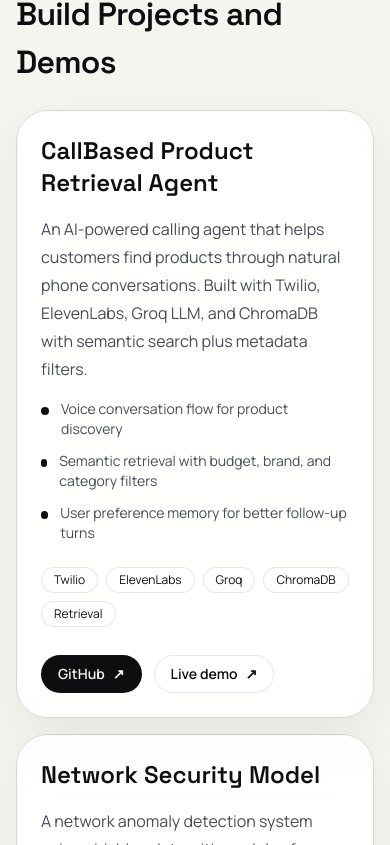
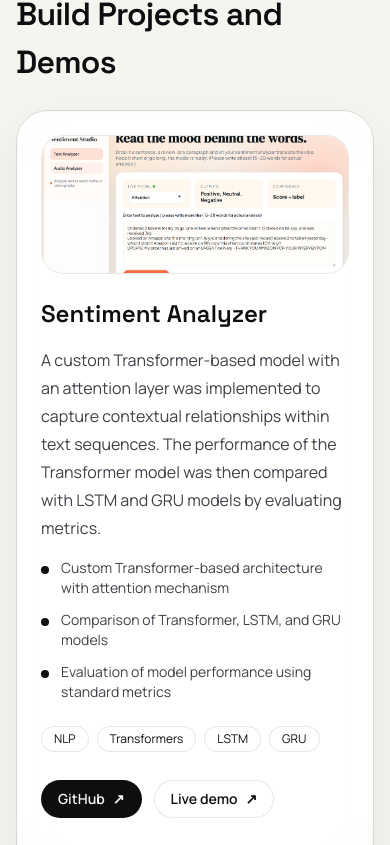
Before and after one commit to AkshitMaheshwari/portfolio, a Next.js app: page / in a window 390 px wide. Shown: the part 4019-4864 px from the top of the page. Built offline with nearby package versions, Linux system fonts and the light colour scheme.

Commit message:
Image added

```diff
--- a/src/app/page.tsx
+++ b/src/app/page.tsx
@@ -6,6 +6,7 @@ import { ThemeToggle } from '@/components/theme-toggle';
 import { CometBorder } from '@/components/comet-border';
 import { TypingHeading } from '@/components/typing-heading';
 import { ScrollReveal } from '@/components/scroll-reveal';
+import { ProjectCard } from '@/components/project-card';
 import { profile } from '@/data/portfolio';
 
 function sectionCard(content: React.ReactNode, className = '', delay = 0, key?: React.Key) {
@@ -246,59 +247,24 @@ export default function HomePage() {
             title="Build Projects and Demos"
             // description="The project section stays in the same visual rhythm so it doesn't compete with the rest of the page."
           />
+          {(() => {
+            const featuredProjects = profile.projects.filter((project) => project.featured);
+            const voiceAgentProject = profile.projects.find(
+              (project) => project.name === 'CallBased Product Retrieval Agent'
+            );
+            const projectsToShow = [
+              ...featuredProjects,
+              ...(voiceAgentProject ? [voiceAgentProject] : [])
+            ].slice(0, 2);
+
+            return (
           <div className="grid gap-4 lg:grid-cols-2">
-            {profile.projects.slice(0, 2).map((project, index) => (
-              <CometBorder key={project.name} delay={index * -1}>
-                <article className="group text-left">
-                    <h3 className="font-[family-name:var(--font-heading)] text-2xl font-semibold text-[var(--text)] transition duration-300 group-hover:tracking-tight">
-                      {project.name}
-                    </h3>
-                    <p className="mt-4 text-base leading-7 text-[var(--muted)]">{project.description}</p>
-
-                    <ul className="mt-4 space-y-3 text-sm text-[var(--muted)] sm:text-base">
-                      {project.highlights.map((item) => (
-                        <li key={item} className="flex gap-3">
-                          <span className="mt-2 h-2 w-2 rounded-full bg-[var(--accent)]" />
-                          <span>{item}</span>
-                        </li>
-                      ))}
-                    </ul>
-
-                    <div className="mt-6 flex flex-wrap justify-start gap-2">
-                      {project.tags.map((tag) => (
-                        <span
-                          key={tag}
-                          className="rounded-full border border-[var(--border)] bg-[var(--surface)] px-3 py-1 text-xs text-[var(--text)]"
-                        >
-                          {tag}
-                        </span>
-                      ))}
-                    </div>
-
-                    <div className="mt-7 flex flex-wrap gap-3">
-                      <a
-                        href={project.githubUrl}
-                        target="_blank"
-                        rel="noreferrer"
-                        className="inline-flex items-center gap-2 rounded-full border border-[var(--border)] bg-[var(--text)] px-4 py-2 text-sm font-semibold text-[var(--page)] transition duration-300 hover:-translate-y-1 hover:scale-[1.02] hover:bg-[var(--accent)] hover:shadow-[0_18px_40px_rgba(0,0,0,0.2)]"
-                      >
-                        GitHub
-                        <span className="transition duration-300 group-hover:translate-x-0.5">↗</span>
-                      </a>
-                      <a
-                        href={project.liveUrl}
-                        target="_blank"
-                        rel="noreferrer"
-                        className="inline-flex items-center gap-2 rounded-full border border-[var(--border)] bg-[var(--surface)] px-4 py-2 text-sm font-semibold text-[var(--text)] transition duration-300 hover:-translate-y-1 hover:scale-[1.02] hover:border-[var(--accent)]/50 hover:bg-[var(--text)] hover:text-[var(--page)]"
-                      >
-                        Live demo
-                        <span className="transition duration-300 group-hover:translate-x-0.5">↗</span>
-                      </a>
-                    </div>
-                  </article>
-              </CometBorder>
+            {projectsToShow.slice(0, 2).map((project, index) => (
+              <ProjectCard key={project.name} project={project} delay={index * -1} />
             ))}
           </div>
+            );
+          })()}
 
           <div className="flex justify-center pt-6">
             <Link
--- /dev/null
+++ b/src/components/project-card.tsx
@@ -0,0 +1,85 @@
+import Image from 'next/image';
+import { CometBorder } from '@/components/comet-border';
+import type { Project } from '@/data/portfolio';
+
+type ProjectCardProps = {
+  project: Project;
+  delay?: number;
+};
+
+export function ProjectCard({ project, delay = 0 }: ProjectCardProps) {
+  return (
+    <CometBorder delay={delay}>
+      <article className="group flex h-full flex-col overflow-hidden text-left">
+        <div className="relative aspect-[16/9] w-full overflow-hidden rounded-[1.4rem] border border-[var(--border)] bg-[var(--surface)]">
+          {project.image ? (
+            <Image
+              src={project.image}
+              alt={project.imageAlt ?? project.name}
+              fill
+              sizes="(max-width: 1024px) 100vw, 50vw"
+              className="object-cover transition duration-500 group-hover:scale-[1.03]"
+            />
+          ) : (
+            <div className="flex h-full w-full items-end bg-[linear-gradient(135deg,rgba(14,14,16,0.9),rgba(14,14,16,0.2))] p-5">
+              <div>
+                <p className="text-[0.62rem] font-semibold uppercase tracking-[0.34em] text-[var(--page)]/70">
+                  Project preview
+                </p>
+                <p className="mt-2 max-w-xs text-sm leading-6 text-[var(--page)]/85">
+                  Add a screenshot in public/projects and wire it through the project data.
+                </p>
+              </div>
+            </div>
+          )}
+        </div>
+
+        <div className="flex h-full flex-col pt-6">
+          <h3 className="font-[family-name:var(--font-heading)] text-2xl font-semibold text-[var(--text)] transition duration-300 group-hover:tracking-tight">
+            {project.name}
+          </h3>
+          <p className="mt-4 text-base leading-7 text-[var(--muted-strong)]">{project.description}</p>
+
+          <ul className="mt-4 space-y-3 text-sm text-[var(--muted-strong)] sm:text-base">
+            {project.highlights.map((item) => (
+              <li key={item} className="flex gap-3">
+                <span className="mt-2 h-2 w-2 shrink-0 rounded-full bg-[var(--accent)]" />
+                <span>{item}</span>
+              </li>
+            ))}
+          </ul>
+
+          <div className="mt-6 flex flex-wrap justify-start gap-2">
+            {project.tags.map((tag) => (
+              <span
+                key={tag}
+                className="rounded-full border border-[var(--border)] bg-[var(--surface)] px-3 py-1 text-xs text-[var(--text)]"
+              >
+                {tag}
+              </span>
+            ))}
+          </div>
+
+          <div className="mt-7 flex flex-wrap gap-3">
+            <a
+              href={project.githubUrl}
+              target="_blank"
+              rel="noreferrer"
+              className="inline-flex items-center gap-2 rounded-full border border-[var(--border)] bg-[var(--text)] px-4 py-2 text-sm font-semibold text-[var(--page)] transition duration-300 hover:-translate-y-1 hover:scale-[1.02] hover:shadow-[0_18px_40px_rgba(0,0,0,0.14)]"
+            >
+              GitHub <span>↗</span>
+            </a>
+            <a
+              href={project.liveUrl}
+              target="_blank"
+              rel="noreferrer"
+              className="inline-flex items-center gap-2 rounded-full border border-[var(--border)] bg-[var(--surface)] px-4 py-2 text-sm font-semibold text-[var(--text)] transition duration-300 hover:-translate-y-1 hover:scale-[1.02] hover:border-[var(--accent)]/50 hover:bg-[var(--text)] hover:text-[var(--page)]"
+            >
+              Live demo <span>↗</span>
+            </a>
+          </div>
+        </div>
+      </article>
+    </CometBorder>
+  );
+}
--- a/src/data/portfolio.ts
+++ b/src/data/portfolio.ts
@@ -12,6 +12,9 @@ export type Project = {
   tags: string[];
   githubUrl: string;
   liveUrl: string;
+  featured?: boolean;
+  image?: string;
+  imageAlt?: string;
 };
 
 export const profile = {
@@ -125,7 +128,9 @@ export const profile = {
       ],
       tags: ['Twilio', 'ElevenLabs', 'Groq', 'ChromaDB', 'Retrieval'],
       githubUrl: 'https://github.com/your-username/VoiceProductAgent',
-      liveUrl: 'https://your-live-demo-url.com'
+      liveUrl: 'https://your-live-demo-url.com',
+      image: '/projects/voice-agent.png',
+      imageAlt: 'Screenshot of the CallBased Product Retrieval Agent website'
     },
     {
       name: 'Network Security Model',
@@ -139,7 +144,9 @@ export const profile = {
       ],
       tags: ['MLOps', 'Phishing Detection', 'Pipeline Design'],
       githubUrl: 'https://github.com/your-username/Network-Security',
-      liveUrl: 'https://your-live-demo-url.com'
+      liveUrl: 'https://your-live-demo-url.com',
+      image: '/projects/network-security.png',
+      imageAlt: 'Screenshot of the Network Security Model website'
     },
     {
       name: 'Theatre Audience Forecasting',
@@ -153,7 +160,9 @@ export const profile = {
       ],
       tags: ['Time Series', 'Forecasting', 'Gradient Boosting', 'Feature Engineering'],
       githubUrl: 'https://github.com/your-username/audience-forecasting',
-      liveUrl: 'https://your-live-demo-url.com'
+      liveUrl: 'https://your-live-demo-url.com',
+      image: '/projects/audience-forecasting.png',
+      imageAlt: 'Screenshot of the Theatre Audience Forecasting website'
     },
     {
       name: 'Image Caption Generator',
@@ -167,7 +176,9 @@ export const profile = {
       ],
       tags: ['Computer Vision', 'DenseNet201', 'LSTM', 'NLP'],
       githubUrl: 'https://github.com/your-username/ImgCaption-Model',
-      liveUrl: 'https://your-live-demo-url.com'
+      liveUrl: 'https://your-live-demo-url.com',
+      image: '/projects/image-caption-generator.png',
+      imageAlt: 'Screenshot of the Image Caption Generator website'
     },
     {
       name: 'Sentiment Analyzer',
@@ -181,7 +192,10 @@ export const profile = {
       ],
       tags: ['NLP', 'Transformers', 'LSTM', 'GRU'],
       githubUrl: 'https://github.com/AkshitMaheshwari/Sentiment-Analyzer',
-      liveUrl: 'https://sentiment-analyzer-rndz.onrender.com/'
+      liveUrl: 'https://sentiment-analyzer-rndz.onrender.com/',
+      featured: true,
+      image: '/projects/sentiment-analyzer.png',
+      imageAlt: 'Screenshot of the Sentiment Analyzer website'
     }
   ] satisfies Project[]
 };
```
Also changed, not shown: src/app/projects/page.tsx (+2 -48 lines), public/projects/sentiment-analyzer.png (added), public/projects/voice-agent.png (added).
